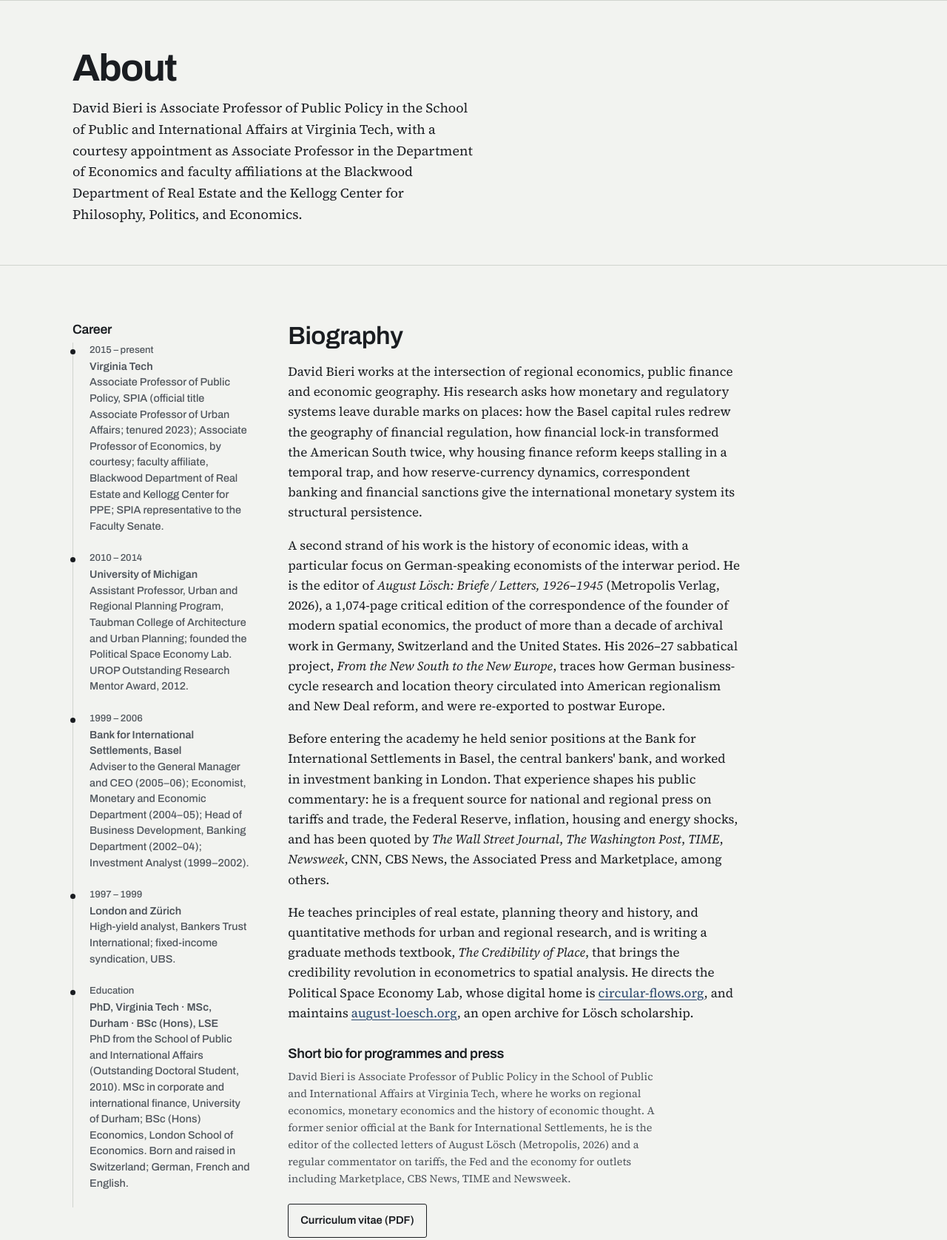
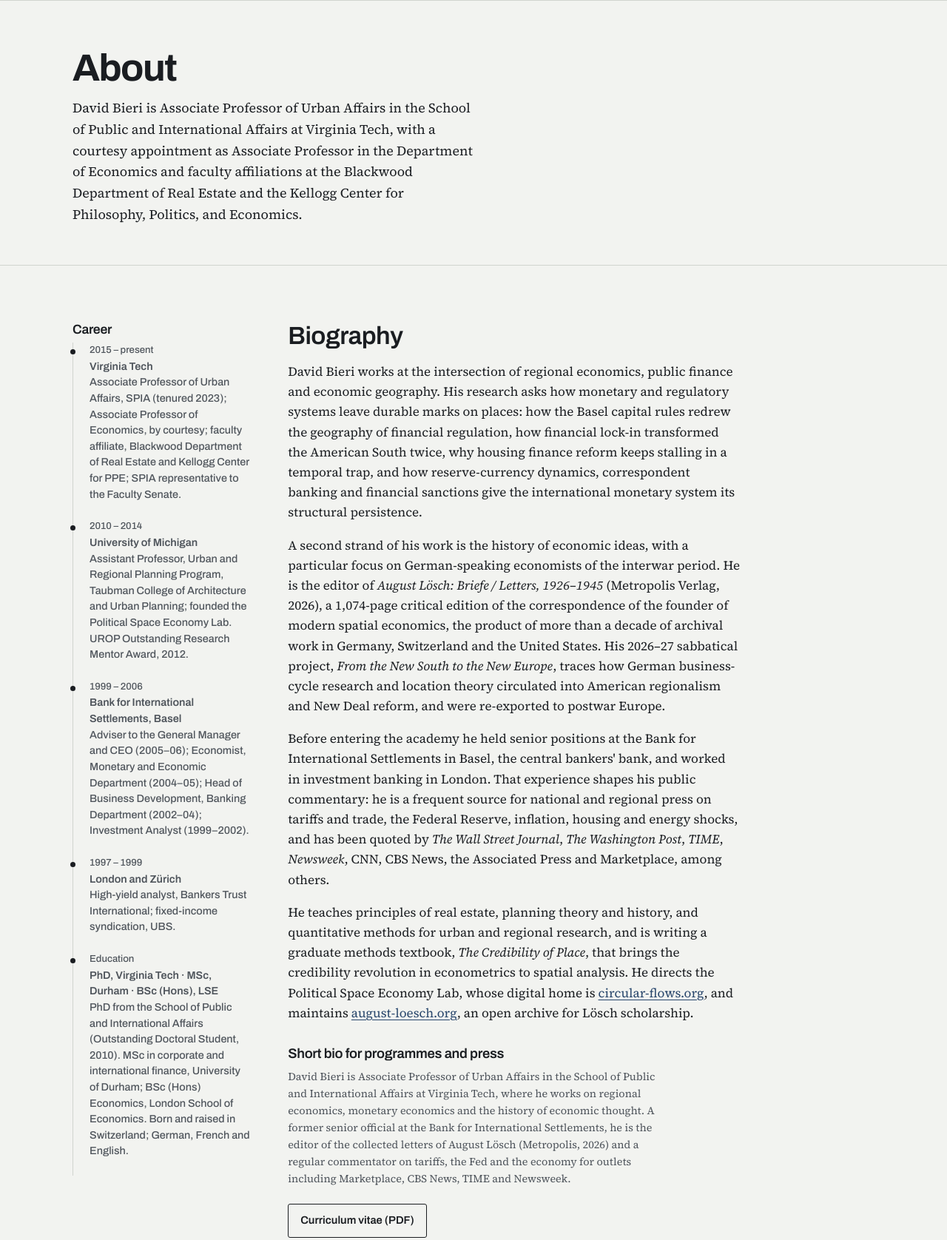
Before and after one commit to david-bieri/david-bieri.github.io, a plain HTML site: page about.html in a window 1280 px wide. Shown: the part 60-1736 px from the top of the page at 74% size. Drawn offline with Linux system fonts and the light colour scheme.

Commit message:
Title: Associate Professor of Urban Affairs everywhere (site, CV docs, CLAUDE.md)
The official HR title replaces 'Public Policy' in the home and about pages,
meta descriptions, JSON-LD description and roles line. 'Public Policy'
stays as the second JSON-LD jobTitle for media search; media headlines
are unchanged.

Co-Authored-By: Claude Opus 5.5 <noreply@anthropic.com>
Claude-Session: https://claude.ai/code/session_01AKKac5DMr7hZh68tMJzoTG

```diff
--- a/about.html
+++ b/about.html
@@ -4,7 +4,7 @@
 <meta charset="utf-8">
 <meta name="viewport" content="width=device-width, initial-scale=1">
 <title>About — David Bieri</title>
-<meta name="description" content="Biography of David Bieri: Swiss-born urban and real estate economist, former Bank for International Settlements official, Associate Professor of Public Policy at Virginia Tech.">
+<meta name="description" content="Biography of David Bieri: Swiss-born urban and real estate economist, former Bank for International Settlements official, Associate Professor of Urban Affairs at Virginia Tech.">
 <link rel="canonical" href="https://www.david-bieri.com/about.html">
 <link rel="preconnect" href="https://fonts.googleapis.com">
 <link rel="preconnect" href="https://fonts.gstatic.com" crossorigin>
@@ -25,7 +25,7 @@
 <section class="intro">
   <div class="wrap">
     <h1>About</h1>
-    <p>David Bieri is Associate Professor of Public Policy in the School of Public and International Affairs at Virginia Tech, with a courtesy appointment as Associate Professor in the Department of Economics and faculty affiliations at the Blackwood Department of Real Estate and the Kellogg Center for Philosophy, Politics, and Economics.</p>
+    <p>David Bieri is Associate Professor of Urban Affairs in the School of Public and International Affairs at Virginia Tech, with a courtesy appointment as Associate Professor in the Department of Economics and faculty affiliations at the Blackwood Department of Real Estate and the Kellogg Center for Philosophy, Politics, and Economics.</p>
   </div>
 </section>
 
@@ -34,7 +34,7 @@
     <aside>
       <h2>Career</h2>
       <ul class="timeline">
-        <li><span class="when">2015 – present</span><b>Virginia Tech</b><br>Associate Professor of Public Policy, SPIA (official title Associate Professor of Urban Affairs; tenured 2023); Associate Professor of Economics, by courtesy; faculty affiliate, Blackwood Department of Real Estate and Kellogg Center for PPE; SPIA representative to the Faculty Senate.</li>
+        <li><span class="when">2015 – present</span><b>Virginia Tech</b><br>Associate Professor of Urban Affairs, SPIA (tenured 2023); Associate Professor of Economics, by courtesy; faculty affiliate, Blackwood Department of Real Estate and Kellogg Center for PPE; SPIA representative to the Faculty Senate.</li>
         <li><span class="when">2010 – 2014</span><b>University of Michigan</b><br>Assistant Professor, Urban and Regional Planning Program, Taubman College of Architecture and Urban Planning; founded the Political Space Economy Lab. UROP Outstanding Research Mentor Award, 2012.</li>
         <li><span class="when">1999 – 2006</span><b>Bank for International Settlements, Basel</b><br>Adviser to the General Manager and CEO (2005–06); Economist, Monetary and Economic Department (2004–05); Head of Business Development, Banking Department (2002–04); Investment Analyst (1999–2002).</li>
         <li><span class="when">1997 – 1999</span><b>London and Zürich</b><br>High-yield analyst, Bankers Trust International; fixed-income syndication, UBS.</li>
@@ -48,7 +48,7 @@
       <p>Before entering the academy he held senior positions at the Bank for International Settlements in Basel, the central bankers' bank, and worked in investment banking in London. That experience shapes his public commentary: he is a frequent source for national and regional press on tariffs and trade, the Federal Reserve, inflation, housing and energy shocks, and has been quoted by <em>The Wall Street Journal</em>, <em>The Washington Post</em>, <em>TIME</em>, <em>Newsweek</em>, CNN, CBS News, the Associated Press and Marketplace, among others.</p>
       <p>He teaches principles of real estate, planning theory and history, and quantitative methods for urban and regional research, and is writing a graduate methods textbook, <em>The Credibility of Place</em>, that brings the credibility revolution in econometrics to spatial analysis. He directs the Political Space Economy Lab, whose digital home is <a href="https://circular-flows.org" target="_blank" rel="noopener">circular-flows.org</a>, and maintains <a href="https://august-loesch.org" target="_blank" rel="noopener">august-loesch.org</a>, an open archive for Lösch scholarship.</p>
       <h3 style="margin-top:32px">Short bio for programmes and press</h3>
-      <p class="small muted" id="shortbio">David Bieri is Associate Professor of Public Policy in the School of Public and International Affairs at Virginia Tech, where he works on regional economics, monetary economics and the history of economic thought. A former senior official at the Bank for International Settlements, he is the editor of the collected letters of August Lösch (Metropolis, 2026) and a regular commentator on tariffs, the Fed and the economy for outlets including Marketplace, CBS News, TIME and Newsweek.</p>
+      <p class="small muted" id="shortbio">David Bieri is Associate Professor of Urban Affairs in the School of Public and International Affairs at Virginia Tech, where he works on regional economics, monetary economics and the history of economic thought. A former senior official at the Bank for International Settlements, he is the editor of the collected letters of August Lösch (Metropolis, 2026) and a regular commentator on tariffs, the Fed and the economy for outlets including Marketplace, CBS News, TIME and Newsweek.</p>
       <div class="btnrow"><a class="btn ghost" href="assets/docs/CV_DSBieri.pdf">Curriculum vitae (PDF)</a></div>
     </div>
   </div>
```
Also changed, not shown: index.html (+4 -4 lines), 2 other files.
